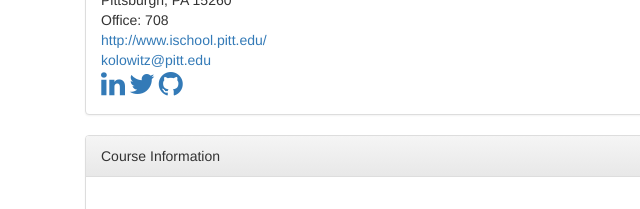
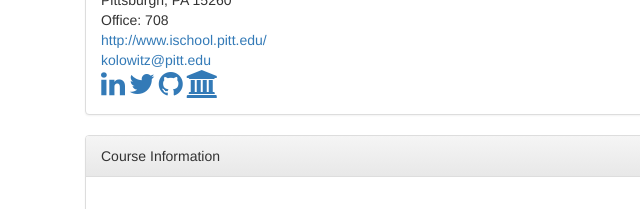
Before and after one commit to BrianKolowitz/infsci2710, a website: page app/index.html in a window 1280 px wide. Shown: the part 372-581 px from the top of the page, 0-640 px from the left. Drawn offline with nearby package versions, Linux system fonts and the light colour scheme; some packages are replaced by stand-ins of ours.

Commit message:
add university icon

```diff
--- a/app/views/partials/contact.html
+++ b/app/views/partials/contact.html
@@ -14,6 +14,7 @@
             <a title='LinkedIn' href='https://www.linkedin.com/pub/brian-kolowitz/3/327/712'><i class="fa fa-linkedin fa-2x"></i></a>
             <a title='Twitter' href='https://twitter.com/BrianKolowitz'><i class="fa fa-twitter fa-2x"></i></a>
             <a title='GitHub' href='https://github.com/bkolowitz'><i class="fa fa-github fa-2x"></i></a>
+            <a title='University of Pittsburgh' href='http://www.pitt.edu/~kolowitz'><i class="fa fa-university fa-2x"></i></a>
         </div>
     </div>
 </div>
```
